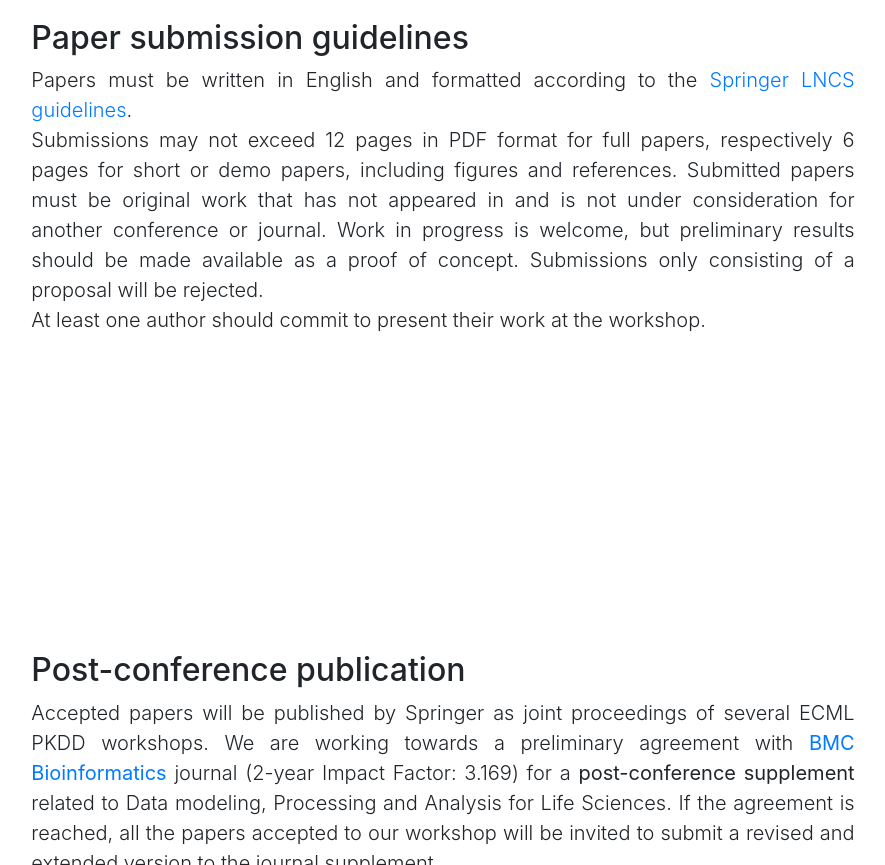
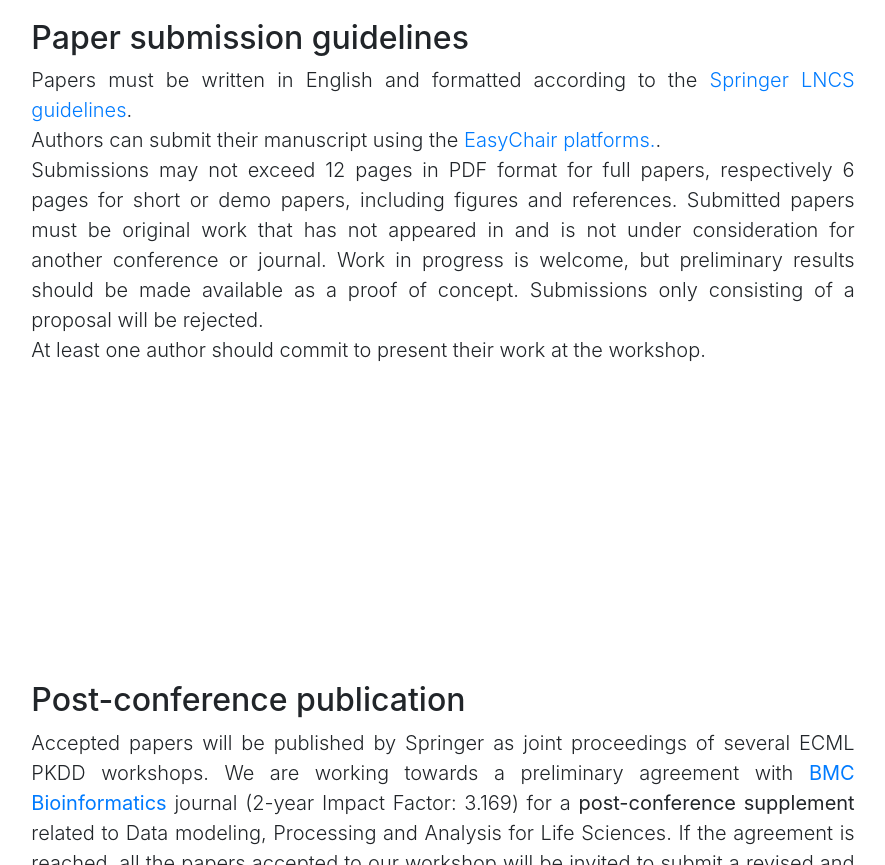
Before and after one commit to DEIB-GECO/DALS, a website with bundled scripts: page index.html in a window 1280 px wide. Shown: the part 2500-3365 px from the top of the page, without its empty margins (197-1082 px from the left). Built offline with nearby package versions, Linux system fonts and the light colour scheme.

Commit message:
Update index.html

```diff
--- a/index.html
+++ b/index.html
@@ -184,6 +184,7 @@
                     <a href="http://www.springer.com/gp/computer-science/lncs/conference-proceedings-guidelines">Springer
                         LNCS guidelines</a>.
                     <br>
+                    Authors can submit their manuscript using the <a href="https://easychair.org/conferences/?conf=dals2022">EasyChair platforms.</a>.<br/>
                     Submissions may not exceed 12 pages in PDF format for full papers, respectively 6 pages for
                     short or demo papers, including figures and references.
                     Submitted papers must be original work that has not appeared in and is not under consideration for
```
